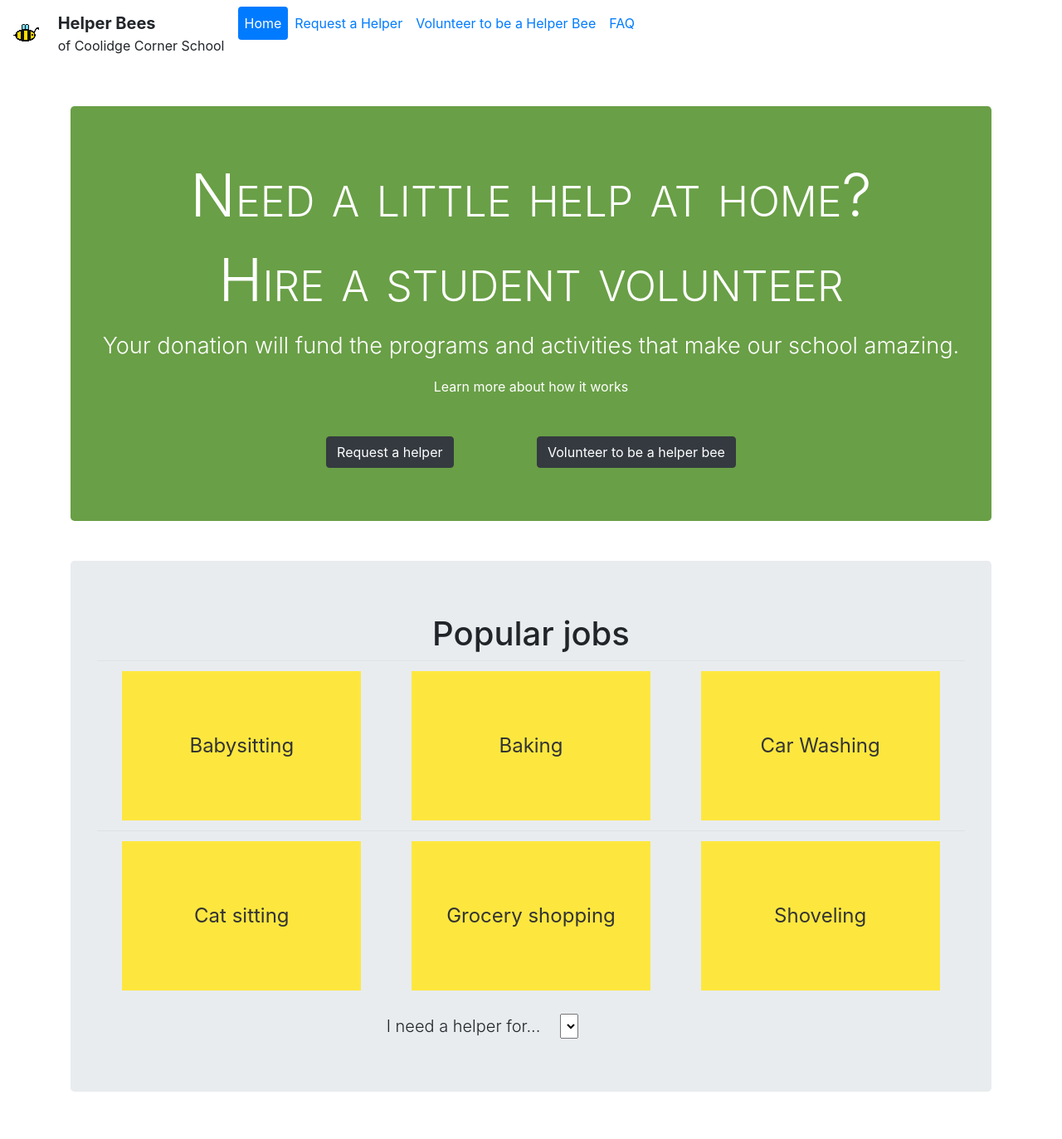
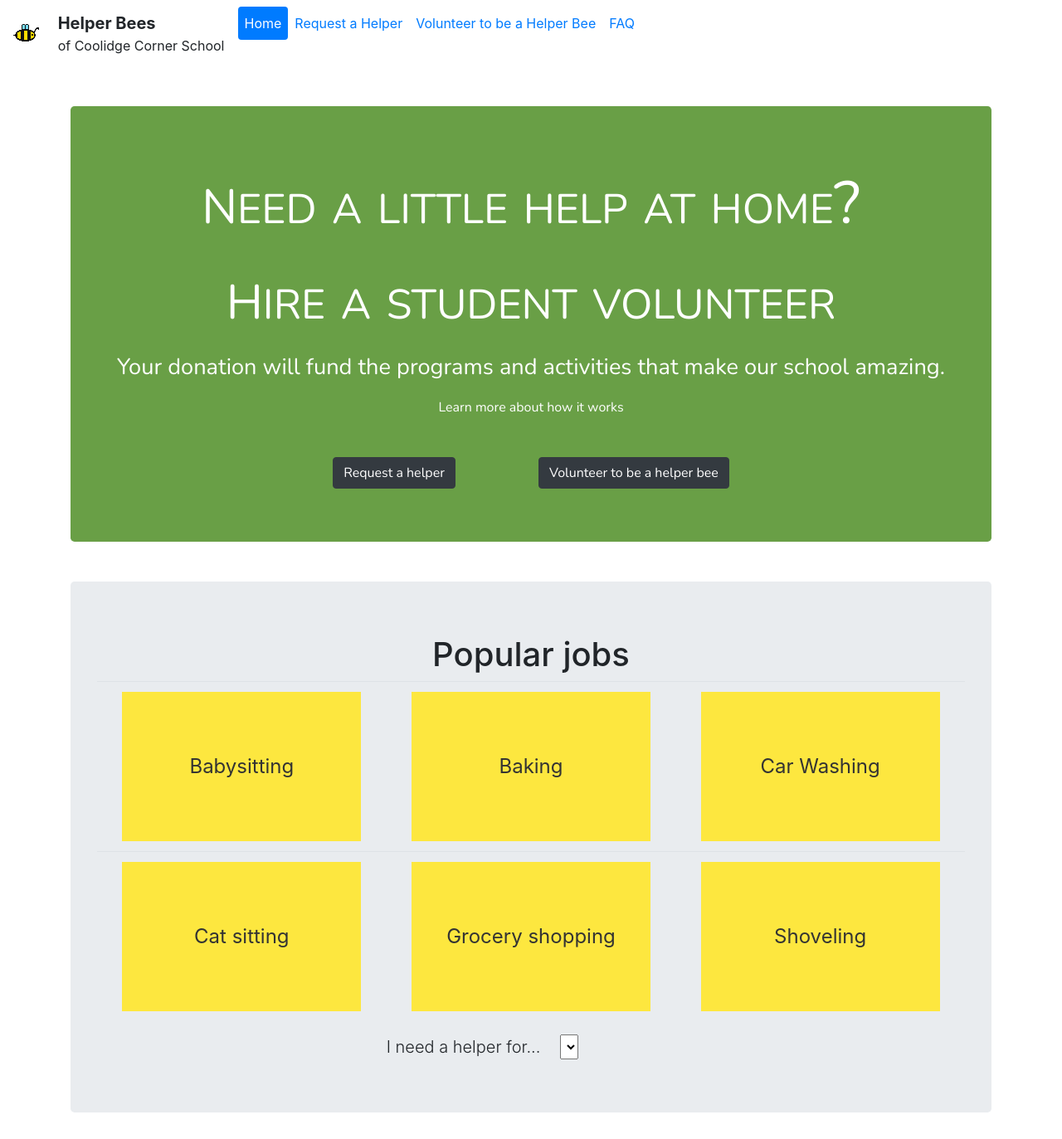
Before and after one commit to CoolidgeCornerSchool/helperbees, a Jekyll site: the page built from index.html, in a window 1280 px wide. Shown: the whole page at 83% size. Built offline with Jekyll 4.4.1, drawn with Linux system fonts in a browser that asks for light colours; comment, search, counter and statistics services are not loaded; before the commit the page ends 1348 px from its top, so only the background shows below that.

Commit message:
tweak fonts

```diff
--- a/_sass/main.scss
+++ b/_sass/main.scss
@@ -1,3 +1,5 @@
+@import url('https://fonts.googleapis.com/css?family=Nunito&display=swap');
+
 nav .navbar-brand {
     .hb {
 	display: inline-block;
@@ -22,7 +24,10 @@ nav .navbar-brand {
 
 
 .section1 {
-    .display-3 { font-variant: small-caps; }
+    font-family: 'Nunito', sans-serif;
+    .display-3 { font-variant: small-caps;
+        .cap {font-size: 115%};
+     }
     .lead { font-size: 170%; }
     .learn_more {
 	display: block;
--- a/index.html
+++ b/index.html
@@ -5,8 +5,8 @@ layout: default
 
 <!-- First Parallax Section -->
 <div class="jumbotron parallax section1 mb-5">
-  <p class="display-3 text-white">Need a little help at home?</p>
-  <p class="display-3 text-white">Hire a student volunteer</p>
+  <p class="display-3 text-white"><span class="cap">n</span>eed a little help at home?</p>
+  <p class="display-3 text-white"><span class="cap">h</span>ire a student volunteer</p>
   <p class="lead text-white">Your donation will fund the programs and activities that make our school amazing.</p>
   <a class="learn_more" href="/faq">Learn more about how it works</a>
   <a class="btn btn-dark mt-5 mr-5" href="/request_helper">Request a helper</a>
```
